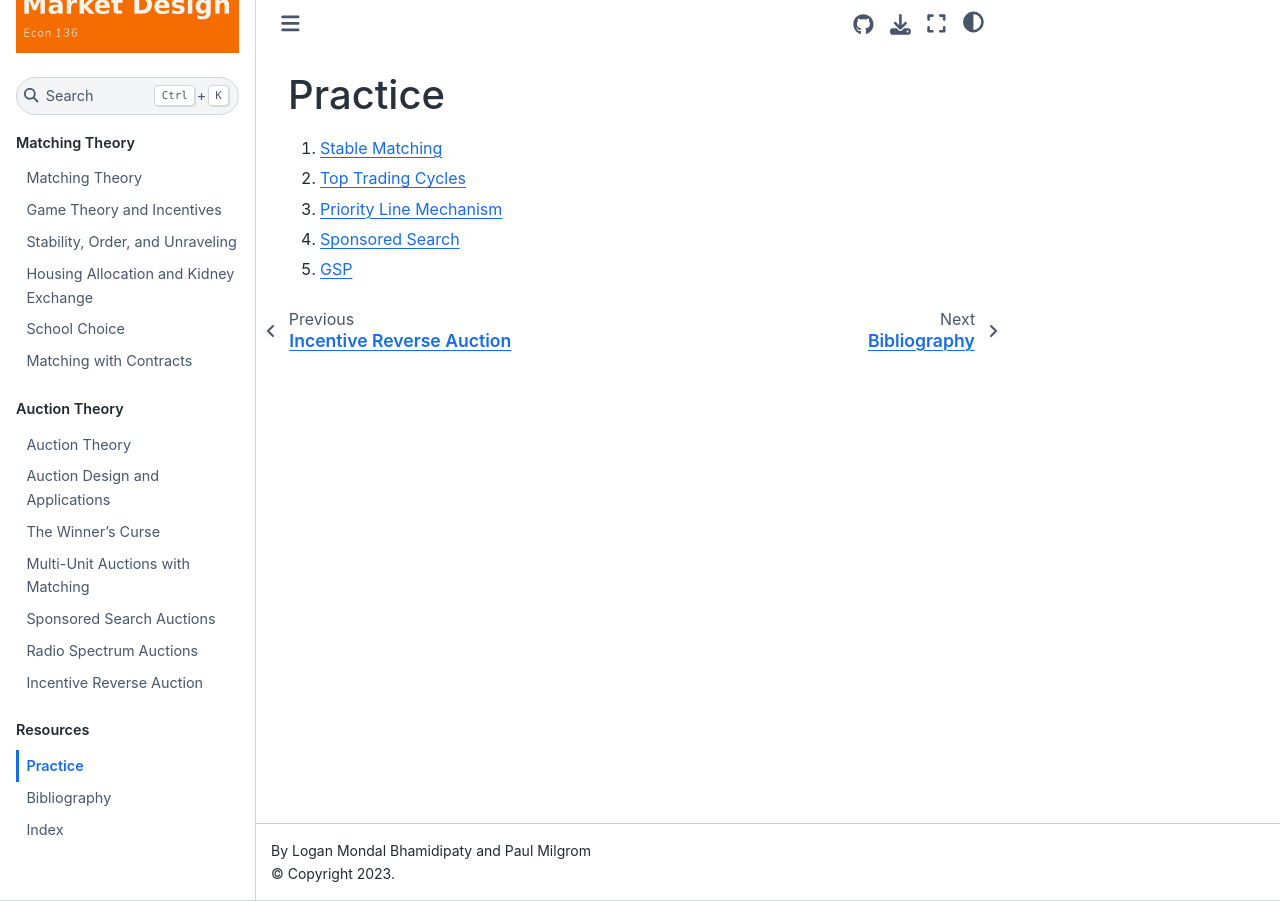
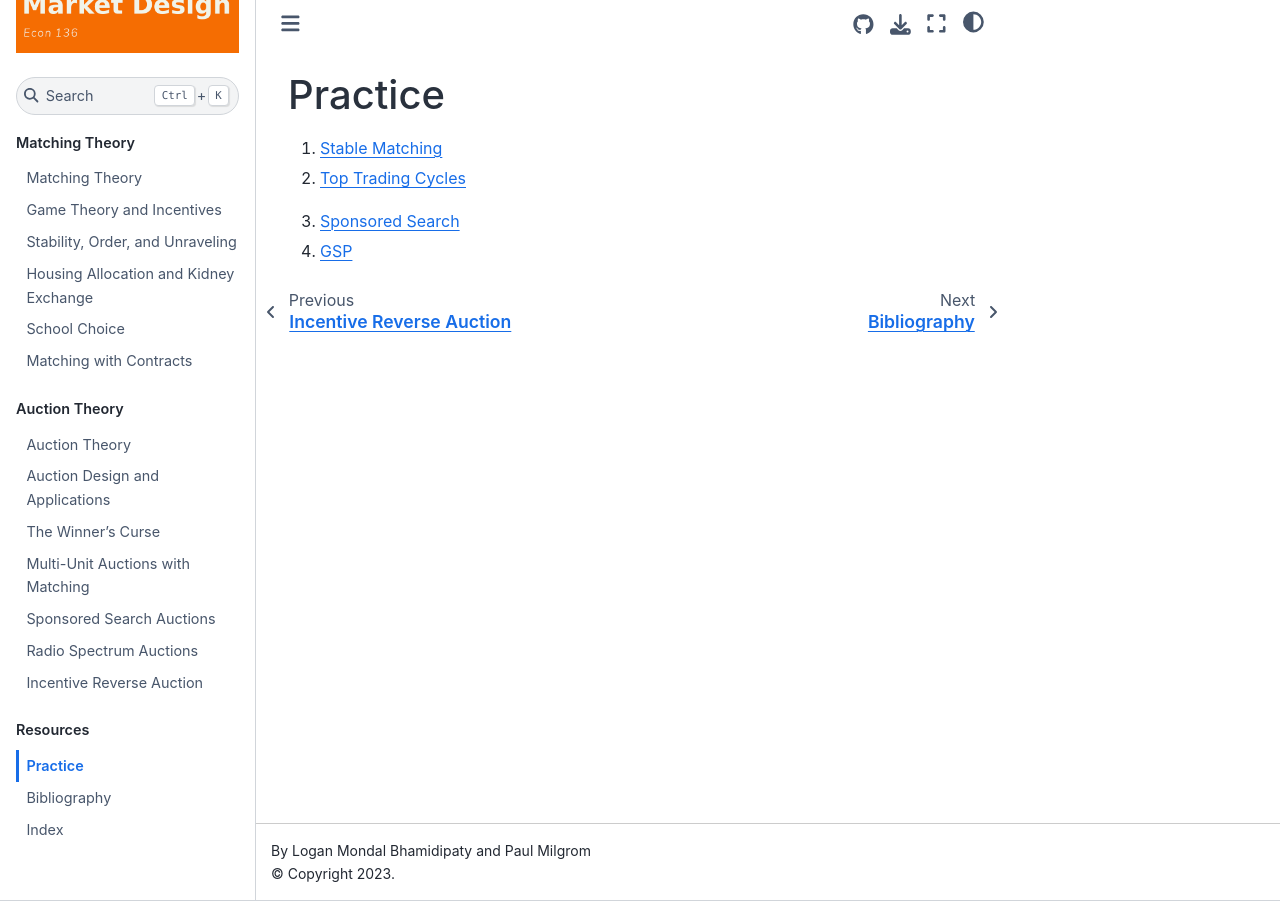
Before and after one commit to FlyingWorkshop/market-design, a Jupyter Book: the page built from book/practice.md, in a window 1280 px wide. Built offline with Jupyter Book 1.0.4 settings and Sphinx 7.4.7 and the Sphinx Book theme 1.1.4, drawn with Linux system fonts in a browser that asks for light colours.

Commit message:
hide priority line

```diff
--- a/book/practice.md
+++ b/book/practice.md
@@ -2,6 +2,6 @@
 
 1. [Stable Matching](https://colab.research.google.com/drive/1ca7I3ArNiOGom9U0re6zPYyIi781W65V?usp=sharing)
 2. [Top Trading Cycles](https://colab.research.google.com/drive/1XLvZAQjAziBjRF3UPDKXkOnIBYN4CW8O?usp=sharing)
-3. [Priority Line Mechanism](https://colab.research.google.com/drive/1Iz7YJAlnFs4TQyIgDZDS8MhZUZWmhqQI?usp=sharing)
-4. [Sponsored Search](https://colab.research.google.com/drive/1lhQhAX6_A_aLzID_4klpqp8Ef-egs05O?usp=sharing)
-5. [GSP](https://colab.research.google.com/drive/1Io1l9eAxCRpfQL7pa2i8s5anwWKOvcYR?usp=sharing)
+<!-- 3. [Priority Line Mechanism](https://colab.research.google.com/drive/1Iz7YJAlnFs4TQyIgDZDS8MhZUZWmhqQI?usp=sharing) -->
+3. [Sponsored Search](https://colab.research.google.com/drive/1lhQhAX6_A_aLzID_4klpqp8Ef-egs05O?usp=sharing)
+4. [GSP](https://colab.research.google.com/drive/1Io1l9eAxCRpfQL7pa2i8s5anwWKOvcYR?usp=sharing)
```
Also changed, not shown: book/house-allocation-and-kidney-exchange.md (+2 -2 lines).
